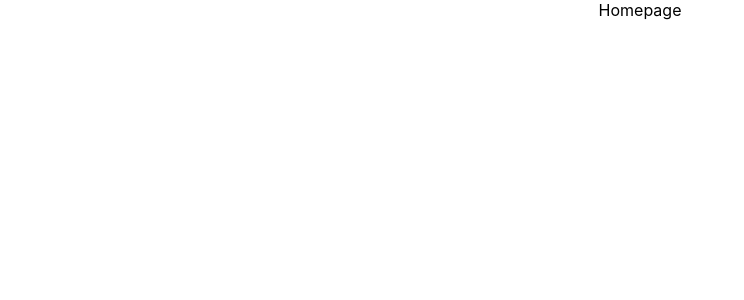
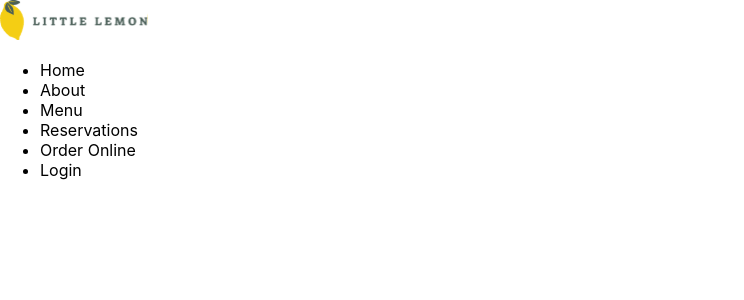
Before and after one commit to serlyNazarian/Meta-Project, a React (Create React App) app: page / in a window 1280 px wide. Shown: the top 300 px of the page, without its empty margins (0-744 px from the left). Built offline with nearby package versions, Linux system fonts and the light colour scheme.

Commit message:
worked on core components meta tags

```diff
--- a/public/index.html
+++ b/public/index.html
@@ -7,37 +7,17 @@
     <meta name="theme-color" content="#000000" />
     <meta
       name="description"
-      content="Web site created using create-react-app"
+      content="Official Little Lemon Application"
     />
+    <meta name="og:title" content="Little Lemon"/>
+    <meta name="og:description" content="Little Lemon Application"/>
+    <meta name="og:image" content="logo192"/>
     <link rel="apple-touch-icon" href="%PUBLIC_URL%/logo192.png" />
-    <!--
-      manifest.json provides metadata used when your web app is installed on a
-      user's mobile device or desktop. See https://developers.google.com/web/fundamentals/web-app-manifest/
-    -->
     <link rel="manifest" href="%PUBLIC_URL%/manifest.json" />
-    <!--
-      Notice the use of %PUBLIC_URL% in the tags above.
-      It will be replaced with the URL of the `public` folder during the build.
-      Only files inside the `public` folder can be referenced from the HTML.
-
-      Unlike "/favicon.ico" or "favicon.ico", "%PUBLIC_URL%/favicon.ico" will
-      work correctly both with client-side routing and a non-root public URL.
-      Learn how to configure a non-root public URL by running `npm run build`.
-    -->
-    <title>React App</title>
+    <title>Little Lemon</title>
   </head>
   <body>
     <noscript>You need to enable JavaScript to run this app.</noscript>
     <div id="root"></div>
-    <!--
-      This HTML file is a template.
-      If you open it directly in the browser, you will see an empty page.
-
-      You can add webfonts, meta tags, or analytics to this file.
-      The build step will place the bundled scripts into the <body> tag.
-
-      To begin the development, run `npm start` or `yarn start`.
-      To create a production bundle, use `npm run build` or `yarn build`.
-    -->
   </body>
 </html>
--- a/src/App.js
+++ b/src/App.js
@@ -1,10 +1,17 @@
 import './App.css';
+import Footer from './components/Footer';
+import Header from './components/Header';
+import Main from './components/Main';
+import Nav from './components/Nav';
 
 function App() {
   return (
-    <div className="App">
-      Homepage
-    </div>
+    <>
+    <Header />
+    <Nav />
+    <Main />
+    <Footer />
+    </>
   );
 }
 
--- /dev/null
+++ b/src/assets/styles/Nav.css
@@ -0,0 +1,15 @@
+.nav-wrapper {
+    display: flex;
+    flex-direction: row;
+    justify-content: space-between;
+    align-items: center;
+    background-color: yellow;
+    width: 50%;
+}
+
+.nav-link-wrapper {
+  list-style: none;
+  display: flex;
+  flex-direction: row;
+  background-color: red;
+}
--- /dev/null
+++ b/src/components/Footer.js
@@ -0,0 +1,9 @@
+import React from 'react';
+
+const Footer = () => {
+    return (
+        <footer></footer>
+    );
+};
+
+export default Footer;
--- /dev/null
+++ b/src/components/Header.js
@@ -0,0 +1,9 @@
+import React from 'react';
+
+const Header = () => {
+    return (
+        <header></header>
+    );
+};
+
+export default Header;
--- /dev/null
+++ b/src/components/Main.js
@@ -0,0 +1,9 @@
+import React from 'react';
+
+const Main = () => {
+    return (
+        <main></main>
+    );
+};
+
+export default Main;
--- /dev/null
+++ b/src/components/Nav.js
@@ -0,0 +1,33 @@
+import React from "react";
+import Logo from "../assets/images/Logo .svg";
+// import "../assets/styles/Nav.css";
+
+const Nav = () => {
+  return (
+    <nav className="nav-wrapper">
+      <img className="nav-logo" src={Logo} alt="littleLemonLogo" />
+      <ul className="nav-link-wrapper">
+        <li>
+          <a>Home</a>
+        </li>
+        <li>
+          <a>About</a>
+        </li>
+        <li>
+          <a>Menu</a>
+        </li>
+        <li>
+          <a>Reservations</a>
+        </li>
+        <li>
+          <a>Order Online</a>
+        </li>
+        <li>
+          <a>Login</a>
+        </li>
+      </ul>
+    </nav>
+  );
+};
+
+export default Nav;
```
Also changed, not shown: src/assets/images/Logo .svg (added).
